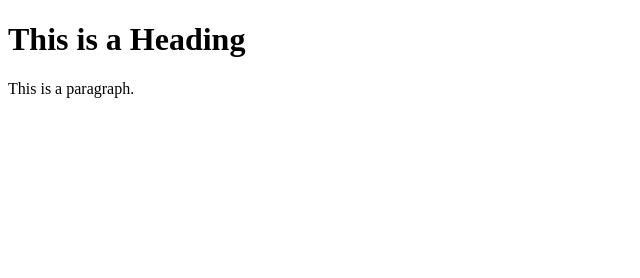
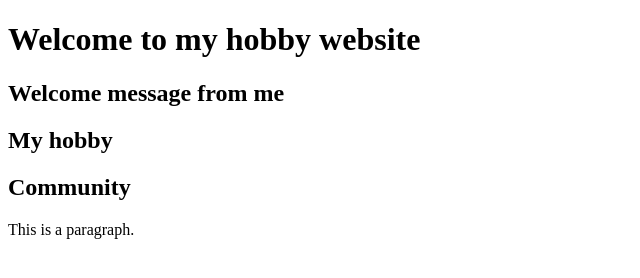
Before and after one commit to N0th1ngSpec1al/my-second-webpage, a plain HTML site: page index.html in a window 1280 px wide. Shown: the whole page, without its empty margins (0-640 px from the left). Drawn offline with Linux system fonts and the light colour scheme.

Commit message:
Update index.html

```diff
--- a/index.html
+++ b/index.html
@@ -2,7 +2,11 @@
 <html>
 <body>
 
-<h1>This is a Heading</h1>
+<h1>Welcome to my hobby website</h1>
+  <h2>Welcome message from me</h2>
+  <h2>My hobby</h2>
+  <h2>Community</h2>
+
 <p>This is a paragraph.</p>
 
 </body>
```
